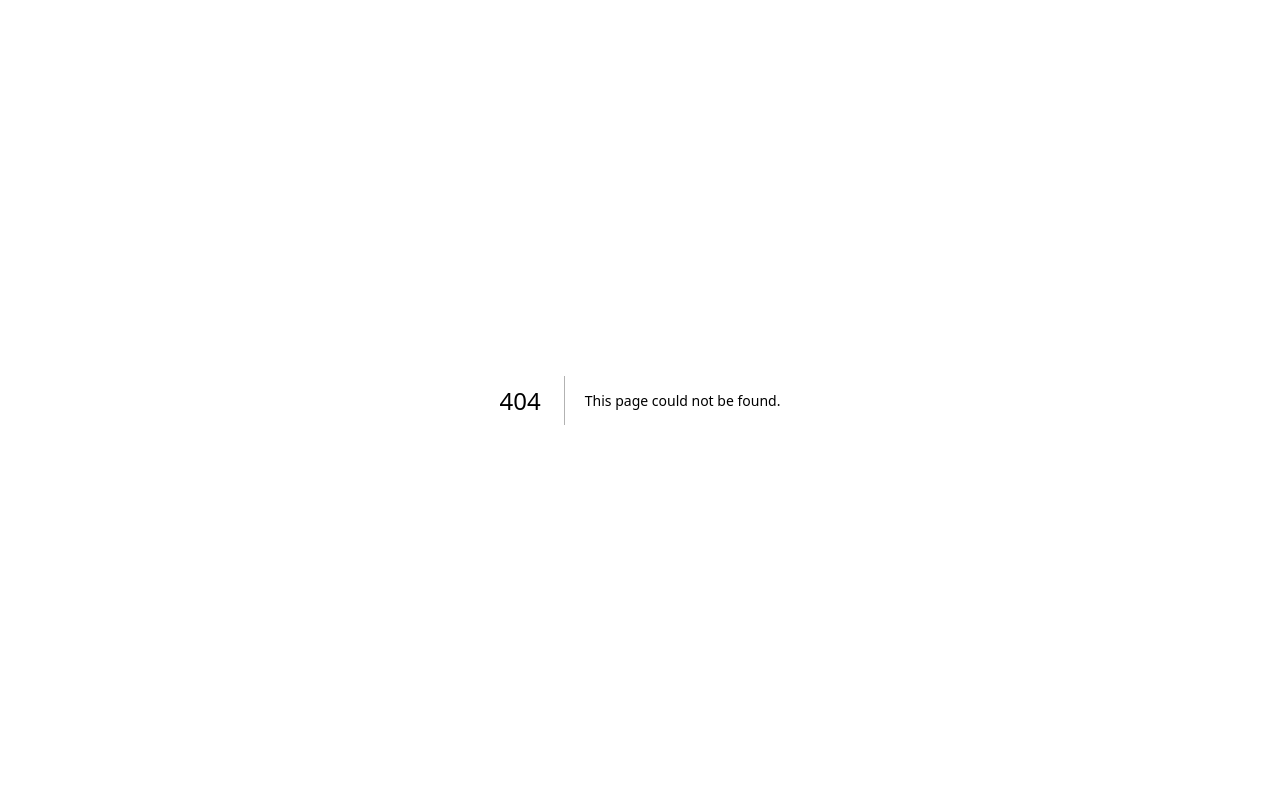
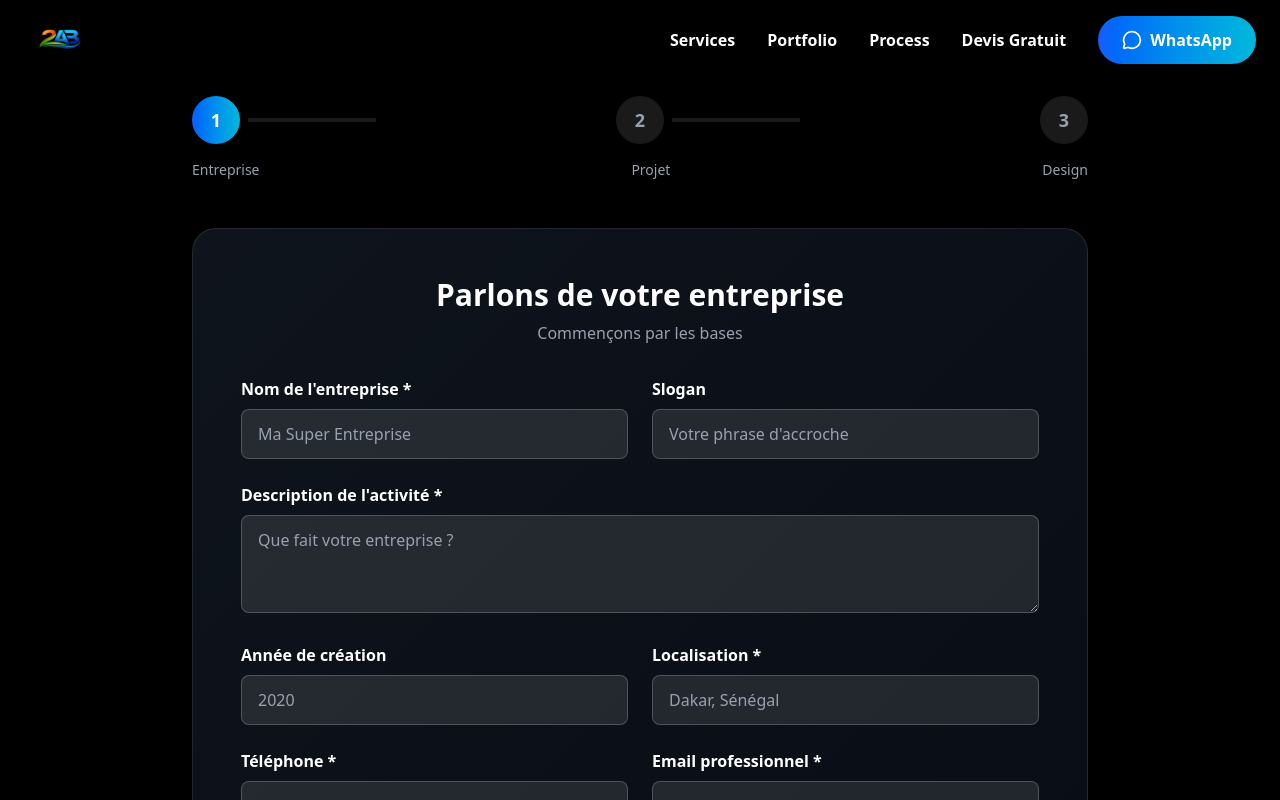
Before and after one commit to MOMOSIGMA/2AB-Holding, a Next.js app: page /devis in a window 1280 px wide. Before the commit this address had no page. Shown: the top 800 px of the page. Built offline with nearby package versions, Linux system fonts and the light colour scheme.

Commit message:
Add dedicated devis page, floating quote modal, and update WhatsApp number

```diff
--- /dev/null
+++ b/app/devis/page.tsx
@@ -0,0 +1,17 @@
+import Header from "@/components/Header";
+import Footer from "@/components/Footer";
+import ContactForm from "@/components/ContactForm";
+
+export default function DevisPage() {
+  return (
+    <>
+      <Header />
+      <main className="pt-24 px-6 pb-16 bg-black min-h-screen">
+        <div className="max-w-6xl mx-auto">
+          <ContactForm embedded />
+        </div>
+      </main>
+      <Footer />
+    </>
+  );
+}
--- a/app/page.tsx
+++ b/app/page.tsx
@@ -4,10 +4,9 @@ import ProblemSolution from "@/components/ProblemSolution";
 import Services from "@/components/Services";
 import Portfolio from "@/components/Portfolio";
 import Process from "@/components/Process";
-import ContactForm from "@/components/ContactForm";
 import CTA from "@/components/CTA";
 import Footer from "@/components/Footer";
-import FloatingWhatsApp from "@/components/FloatingWhatsApp";
+import FloatingQuoteModal from "@/components/FloatingQuoteModal";
 
 export default function Home() {
   return (
@@ -25,11 +24,10 @@ export default function Home() {
         <section id="process">
           <Process />
         </section>
-        <ContactForm />
         <CTA />
       </main>
       <Footer />
-      <FloatingWhatsApp />
+      <FloatingQuoteModal />
     </>
   );
 }
--- a/components/CTA.tsx
+++ b/components/CTA.tsx
@@ -39,7 +39,7 @@ export default function CTA() {
           {/* CTA Buttons */}
           <div className="flex flex-col sm:flex-row items-center justify-center gap-6 pt-8">
             <a
-              href="https://wa.me/221771463012"
+              href="https://wa.me/221762641751"
               target="_blank"
               rel="noopener noreferrer"
               className="group px-12 py-6 bg-white text-blue-600 rounded-full font-black text-xl shadow-2xl hover:shadow-white/50 transform hover:scale-110 transition-all duration-300 flex items-center gap-4"
@@ -54,7 +54,7 @@ export default function CTA() {
           <div className="flex flex-wrap items-center justify-center gap-12 pt-12 text-white/80 text-lg">
             <div className="flex items-center gap-3">
               <div className="w-3 h-3 bg-green-400 rounded-full animate-pulse"></div>
-              <span>Réponse en moins d'1h</span>
+              <span>Réponse en moins d&apos;1h</span>
             </div>
             <div>🇸🇳 Dakar, Sénégal</div>
             <div>⚡ Livraison rapide</div>
--- a/components/ContactForm.tsx
+++ b/components/ContactForm.tsx
@@ -31,7 +31,11 @@ interface FormData {
   successCriteria: string;
 }
 
-export default function ContactForm() {
+interface ContactFormProps {
+  embedded?: boolean;
+}
+
+export default function ContactForm({ embedded = false }: ContactFormProps) {
   const [step, setStep] = useState(1);
   const [formData, setFormData] = useState<FormData>({
     companyName: "",
@@ -110,7 +114,7 @@ ${formData.paymentMethods.length > 0 ? `• Paiements: ${formData.paymentMethods
 ${formData.successCriteria}`;
 
     const encodedMessage = encodeURIComponent(message);
-    window.open(`https://wa.me/221771463012?text=${encodedMessage}`, '_blank');
+    window.open(`https://wa.me/221762641751?text=${encodedMessage}`, '_blank');
   };
 
   const nextStep = () => {
@@ -151,7 +155,7 @@ ${formData.successCriteria}`;
 
       <div className="grid md:grid-cols-2 gap-6">
         <div>
-          <label className="block text-white font-semibold mb-2">Nom de l'entreprise *</label>
+          <label className="block text-white font-semibold mb-2">Nom de l&apos;entreprise *</label>
           <input
             type="text"
             name="companyName"
@@ -176,7 +180,7 @@ ${formData.successCriteria}`;
         </div>
 
         <div className="md:col-span-2">
-          <label className="block text-white font-semibold mb-2">Description de l'activité *</label>
+          <label className="block text-white font-semibold mb-2">Description de l&apos;activité *</label>
           <textarea
             name="activity"
             value={formData.activity}
@@ -367,8 +371,8 @@ ${formData.successCriteria}`;
             required
           >
             <option value="" className="bg-gray-900 text-gray-400">Sélectionnez...</option>
-            <option value="Oui, j'ai un logo" className="bg-gray-900 text-white">Oui, j'ai un logo</option>
-            <option value="Non, besoin d'un logo" className="bg-gray-900 text-white">Non, besoin d'un logo</option>
+            <option value="Oui, j'ai un logo" className="bg-gray-900 text-white">Oui, j&apos;ai un logo</option>
+            <option value="Non, besoin d'un logo" className="bg-gray-900 text-white">Non, besoin d&apos;un logo</option>
             <option value="En cours de création" className="bg-gray-900 text-white">En cours de création</option>
           </select>
         </div>
@@ -445,7 +449,7 @@ ${formData.successCriteria}`;
         </div>
 
         <div className="md:col-span-2">
-          <label className="block text-white font-semibold mb-2">👉 Qu'est-ce qui vous ferait dire que ce projet est un succès ? *</label>
+          <label className="block text-white font-semibold mb-2">👉 Qu&apos;est-ce qui vous ferait dire que ce projet est un succès ? *</label>
           <textarea
             name="successCriteria"
             value={formData.successCriteria}
@@ -460,32 +464,24 @@ ${formData.successCriteria}`;
     </div>
   );
 
-  const MotivationalBanner = ({ data }: { data: typeof motivationalMessages[0] }) => {
-    const Icon = data.icon;
-    return (
-      <div className={`mb-8 p-6 bg-gradient-to-r ${data.color} rounded-2xl text-white text-center`}>
-        <div className="flex items-center justify-center gap-3 mb-3">
-          <Icon className="w-8 h-8" />
-          <h4 className="text-2xl font-black">{data.title}</h4>
-        </div>
-        <p className="text-lg">{data.message}</p>
-      </div>
-    );
-  };
+  const currentMotivation = step > 1 ? motivationalMessages[step - 2] : null;
 
   return (
-    <section className="py-32 bg-gradient-to-br from-gray-900 to-black relative overflow-hidden" id="contact-form">
+    <section className={`${embedded ? "py-0 bg-transparent" : "py-32 bg-linear-to-br from-gray-900 to-black"} relative overflow-hidden`} id="contact-form">
       {/* Background grid */}
-      <div className="absolute inset-0 bg-[linear-gradient(to_right,#4f4f4f2e_1px,transparent_1px),linear-gradient(to_bottom,#4f4f4f2e_1px,transparent_1px)] bg-[size:64px_64px]"></div>
+      {!embedded && (
+        <div className="absolute inset-0 bg-[linear-gradient(to_right,#4f4f4f2e_1px,transparent_1px),linear-gradient(to_bottom,#4f4f4f2e_1px,transparent_1px)] bg-size-[64px_64px]"></div>
+      )}
 
-      <div className="container mx-auto px-6 relative z-10">
+      <div className={`${embedded ? "relative z-10" : "container mx-auto px-6 relative z-10"}`}>
         <div className="max-w-4xl mx-auto">
 
           {/* Header */}
+          {!embedded && (
             <div className="text-center mb-16">
               <h2 className="text-5xl md:text-7xl font-black text-white mb-6">
                 Lancez votre{" "}
-              <span className="bg-gradient-to-r from-blue-400 to-cyan-400 bg-clip-text text-transparent">
+                <span className="bg-linear-to-r from-blue-400 to-cyan-400 bg-clip-text text-transparent">
                   Projet
                 </span>
               </h2>
@@ -493,6 +489,7 @@ ${formData.successCriteria}`;
                 3 étapes rapides pour concrétiser votre vision digitale
               </p>
             </div>
+          )}
 
           {/* Progress Bar */}
           <div className="mb-12">
@@ -501,14 +498,14 @@ ${formData.successCriteria}`;
                 <div key={num} className="flex items-center">
                   <div className={`w-12 h-12 rounded-full flex items-center justify-center font-bold text-lg ${
                     step >= num
-                      ? 'bg-gradient-to-r from-blue-600 to-cyan-500 text-white'
+                      ? 'bg-linear-to-r from-blue-600 to-cyan-500 text-white'
                       : 'bg-white/10 text-gray-400'
                   }`}>
                     {step > num ? <CheckCircle className="w-6 h-6" /> : num}
                   </div>
                   {num < 3 && (
                     <div className={`w-24 md:w-32 h-1 mx-2 ${
-                      step > num ? 'bg-gradient-to-r from-blue-600 to-cyan-500' : 'bg-white/10'
+                      step > num ? 'bg-linear-to-r from-blue-600 to-cyan-500' : 'bg-white/10'
                     }`} />
                   )}
                 </div>
@@ -522,10 +519,18 @@ ${formData.successCriteria}`;
           </div>
 
           {/* Motivational Banner */}
-          {step > 1 && <MotivationalBanner data={motivationalMessages[step - 2]} />}
+          {currentMotivation && (
+            <div className={`mb-8 p-6 bg-linear-to-r ${currentMotivation.color} rounded-2xl text-white text-center`}>
+              <div className="flex items-center justify-center gap-3 mb-3">
+                <currentMotivation.icon className="w-8 h-8" />
+                <h4 className="text-2xl font-black">{currentMotivation.title}</h4>
+              </div>
+              <p className="text-lg">{currentMotivation.message}</p>
+            </div>
+          )}
 
           {/* Form */}
-          <form onSubmit={handleSubmit} className="bg-gradient-to-br from-gray-800/50 to-gray-900/50 backdrop-blur-xl border border-white/10 rounded-3xl p-8 md:p-12">
+          <form onSubmit={handleSubmit} className="bg-linear-to-br from-gray-800/50 to-gray-900/50 backdrop-blur-xl border border-white/10 rounded-3xl p-8 md:p-12">
             {step === 1 && renderStep1()}
             {step === 2 && renderStep2()}
             {step === 3 && renderStep3()}
@@ -547,7 +552,7 @@ ${formData.successCriteria}`;
                 <button
                   type="button"
                   onClick={nextStep}
-                  className="ml-auto flex items-center gap-2 px-8 py-4 bg-gradient-to-r from-blue-600 to-cyan-500 text-white rounded-full font-bold text-lg shadow-2xl hover:shadow-cyan-500/50 transform hover:scale-105 transition-all"
+                  className="ml-auto flex items-center gap-2 px-8 py-4 bg-linear-to-r from-blue-600 to-cyan-500 text-white rounded-full font-bold text-lg shadow-2xl hover:shadow-cyan-500/50 transform hover:scale-105 transition-all"
                 >
                   Continuer
                   <ArrowRight className="w-6 h-6" />
@@ -555,7 +560,7 @@ ${formData.successCriteria}`;
               ) : (
                 <button
                   type="submit"
-                  className="ml-auto flex items-center gap-2 px-10 py-5 bg-gradient-to-r from-green-600 to-emerald-500 text-white rounded-full font-black text-xl shadow-2xl hover:shadow-green-500/50 transform hover:scale-105 transition-all"
+                  className="ml-auto flex items-center gap-2 px-10 py-5 bg-linear-to-r from-green-600 to-emerald-500 text-white rounded-full font-black text-xl shadow-2xl hover:shadow-green-500/50 transform hover:scale-105 transition-all"
                 >
                   <Trophy className="w-7 h-7" />
                   Envoyer mon projet
--- /dev/null
+++ b/components/FloatingQuoteModal.tsx
@@ -0,0 +1,64 @@
+"use client";
+
+import { useEffect, useState } from "react";
+import { FileText, X } from "lucide-react";
+import ContactForm from "@/components/ContactForm";
+import Link from "next/link";
+
+export default function FloatingQuoteModal() {
+  const [showButton, setShowButton] = useState(false);
+  const [isOpen, setIsOpen] = useState(false);
+
+  useEffect(() => {
+    const handleScroll = () => {
+      setShowButton(window.scrollY > 300);
+    };
+
+    window.addEventListener("scroll", handleScroll);
+    return () => window.removeEventListener("scroll", handleScroll);
+  }, []);
+
+  return (
+    <>
+      {showButton && (
+        <button
+          type="button"
+          onClick={() => setIsOpen(true)}
+          className="fixed bottom-6 right-6 z-50 px-5 py-4 bg-linear-to-r from-blue-600 to-cyan-500 text-white rounded-full font-bold shadow-2xl hover:shadow-cyan-500/50 transition-all"
+          aria-label="Ouvrir le formulaire de devis"
+        >
+          <span className="flex items-center gap-2">
+            <FileText className="w-5 h-5" />
+            Devis gratuit
+          </span>
+        </button>
+      )}
+
+      {isOpen && (
+        <div className="fixed inset-0 z-60 bg-black/80 backdrop-blur-sm p-4 md:p-8 overflow-y-auto">
+          <div className="max-w-5xl mx-auto relative">
+            <button
+              type="button"
+              onClick={() => setIsOpen(false)}
+              className="sticky top-4 ml-auto mb-4 flex items-center justify-center w-11 h-11 rounded-full bg-white/10 text-white hover:bg-white/20 transition-colors"
+              aria-label="Fermer le formulaire"
+            >
+              <X className="w-6 h-6" />
+            </button>
+
+            <div className="mb-6 text-center">
+              <Link
+                href="/devis"
+                className="inline-flex items-center gap-2 px-4 py-2 bg-white/10 text-white rounded-full hover:bg-white/20 transition-colors"
+              >
+                Ouvrir la page devis
+              </Link>
+            </div>
+
+            <ContactForm embedded />
+          </div>
+        </div>
+      )}
+    </>
+  );
+}
--- a/components/FloatingWhatsApp.tsx
+++ b/components/FloatingWhatsApp.tsx
@@ -1,6 +1,6 @@
 "use client";
 
-import { MessageCircle, X } from "lucide-react";
+import { MessageCircle } from "lucide-react";
 import { useState } from "react";
 
 export default function FloatingWhatsApp() {
@@ -10,7 +10,7 @@ export default function FloatingWhatsApp() {
     <>
       {/* Floating Button */}
       <a
-        href="https://wa.me/221771463012"
+        href="https://wa.me/221762641751"
         target="_blank"
         rel="noopener noreferrer"
         className="fixed bottom-6 right-6 z-50 group"
@@ -29,7 +29,7 @@ export default function FloatingWhatsApp() {
           {/* Tooltip */}
           {isOpen && (
             <div className="absolute bottom-full right-0 mb-4 bg-white text-gray-900 px-4 py-3 rounded-lg shadow-xl whitespace-nowrap animate-fade-in">
-              <div className="font-semibold">Besoin d'aide ?</div>
+              <div className="font-semibold">Besoin d&apos;aide ?</div>
               <div className="text-sm text-gray-600">Discutons sur WhatsApp</div>
               <div className="absolute top-full right-6 w-0 h-0 border-l-8 border-r-8 border-t-8 border-transparent border-t-white"></div>
             </div>
--- a/components/Header.tsx
+++ b/components/Header.tsx
@@ -3,6 +3,7 @@
 import { useState, useEffect } from "react";
 import { Menu, X, MessageCircle } from "lucide-react";
 import Image from "next/image";
+import Link from "next/link";
 
 export default function Header() {
   const [isScrolled, setIsScrolled] = useState(false);
@@ -28,7 +29,7 @@ export default function Header() {
       <div className="container mx-auto px-6">
         <div className="flex items-center justify-between h-20">
           {/* Logo */}
-          <a href="#" className="flex items-center group">
+          <Link href="/" className="flex items-center group">
             <Image
               src="/Logo.png"
               alt="2AB Holding Logo"
@@ -37,47 +38,47 @@ export default function Header() {
               className="h-12 w-auto transition-all group-hover:scale-105"
               priority
             />
-          </a>
+          </Link>
 
           {/* Desktop Navigation */}
           <nav className="hidden md:flex items-center gap-8">
-            <a
-              href="#services"
+            <Link
+              href="/#services"
               className={`font-semibold transition-colors ${
                 isScrolled ? "text-gray-300 hover:text-cyan-400" : "text-white hover:text-cyan-400"
               }`}
             >
               Services
-            </a>
-            <a
-              href="#portfolio"
+            </Link>
+            <Link
+              href="/#portfolio"
               className={`font-semibold transition-colors ${
                 isScrolled ? "text-gray-300 hover:text-cyan-400" : "text-white hover:text-cyan-400"
               }`}
             >
               Portfolio
-            </a>
-            <a
-              href="#process"
+            </Link>
+            <Link
+              href="/#process"
               className={`font-semibold transition-colors ${
                 isScrolled ? "text-gray-300 hover:text-cyan-400" : "text-white hover:text-cyan-400"
               }`}
             >
               Process
-            </a>
-            <a
-              href="#contact-form"
+            </Link>
+            <Link
+              href="/devis"
               className={`font-semibold transition-colors ${
                 isScrolled ? "text-gray-300 hover:text-cyan-400" : "text-white hover:text-cyan-400"
               }`}
             >
               Devis Gratuit
-            </a>
+            </Link>
             <a
-              href="https://wa.me/221771463012"
+              href="https://wa.me/221762641751"
               target="_blank"
               rel="noopener noreferrer"
-              className="flex items-center gap-2 px-6 py-3 bg-gradient-to-r from-blue-600 to-cyan-500 text-white rounded-full font-bold shadow-lg hover:shadow-cyan-500/50 transform hover:scale-105 transition-all"
+              className="flex items-center gap-2 px-6 py-3 bg-linear-to-r from-blue-600 to-cyan-500 text-white rounded-full font-bold shadow-lg hover:shadow-cyan-500/50 transform hover:scale-105 transition-all"
             >
               <MessageCircle className="w-5 h-5" />
               WhatsApp
@@ -102,39 +103,39 @@ export default function Header() {
         {isMobileMenuOpen && (
           <div className="md:hidden py-6 bg-black/95 backdrop-blur-xl border-t border-white/10">
             <nav className="flex flex-col gap-4">
-              <a
-                href="#services"
+              <Link
+                href="/#services"
                 className="text-gray-300 font-semibold hover:text-cyan-400 transition-colors py-2"
                 onClick={() => setIsMobileMenuOpen(false)}
               >
                 Services
-              </a>
-              <a
-                href="#portfolio"
+              </Link>
+              <Link
+                href="/#portfolio"
                 className="text-gray-300 font-semibold hover:text-cyan-400 transition-colors py-2"
                 onClick={() => setIsMobileMenuOpen(false)}
               >
                 Portfolio
-              </a>
-              <a
-                href="#process"
+              </Link>
+              <Link
+                href="/#process"
                 className="text-gray-300 font-semibold hover:text-cyan-400 transition-colors py-2"
                 onClick={() => setIsMobileMenuOpen(false)}
               >
                 Process
-              </a>
-              <a
-                href="#contact-form"
+              </Link>
+              <Link
+                href="/devis"
                 className="text-gray-300 font-semibold hover:text-cyan-400 transition-colors py-2"
                 onClick={() => setIsMobileMenuOpen(false)}
               >
                 Devis Gratuit
-              </a>
+              </Link>
               <a
-                href="https://wa.me/221771463012"
+                href="https://wa.me/221762641751"
                 target="_blank"
                 rel="noopener noreferrer"
-                className="flex items-center gap-2 px-6 py-3 bg-gradient-to-r from-blue-600 to-cyan-500 text-white rounded-full font-bold shadow-lg w-fit mt-2"
+                className="flex items-center gap-2 px-6 py-3 bg-linear-to-r from-blue-600 to-cyan-500 text-white rounded-full font-bold shadow-lg w-fit mt-2"
               >
                 <MessageCircle className="w-5 h-5" />
                 WhatsApp
--- a/components/Hero.tsx
+++ b/components/Hero.tsx
@@ -67,7 +67,7 @@ export default function Hero() {
             {/* CTA Buttons */}
             <div className="flex flex-col sm:flex-row items-center justify-center gap-6 pt-4">
               <a
-                href="https://wa.me/221771463012"
+                href="https://wa.me/221762641751"
                 target="_blank"
                 rel="noopener noreferrer"
                 className="group relative px-10 py-5 bg-gradient-to-r from-blue-600 via-cyan-500 to-purple-600 text-white rounded-full font-bold text-lg shadow-2xl hover:shadow-cyan-500/50 transform hover:scale-110 transition-all duration-300 overflow-hidden"
--- a/components/Portfolio.tsx
+++ b/components/Portfolio.tsx
@@ -144,7 +144,7 @@ export default function Portfolio() {
                 Votre projet pourrait être le prochain sur cette liste
               </p>
               <a
-                href="https://wa.me/221771463012"
+                href="https://wa.me/221762641751"
                 className="group px-10 py-5 bg-gradient-to-r from-blue-600 to-cyan-500 text-white rounded-full font-bold text-lg shadow-2xl hover:shadow-cyan-500/50 transform hover:scale-110 transition-all duration-300 flex items-center gap-3"
               >
                 Discutons de votre vision
--- a/components/ProblemSolution.tsx
+++ b/components/ProblemSolution.tsx
@@ -33,7 +33,7 @@ export default function ProblemSolution() {
               </p>
 
               <a
-                href="https://wa.me/221771463012"
+                href="https://wa.me/221762641751"
                 target="_blank"
                 rel="noopener noreferrer"
                 className="inline-flex items-center gap-3 px-8 py-4 bg-gradient-to-r from-blue-600 to-cyan-500 text-white rounded-full font-bold text-lg shadow-xl hover:shadow-2xl transform hover:scale-105 transition-all duration-300"
--- a/components/Process.tsx
+++ b/components/Process.tsx
@@ -41,7 +41,7 @@ export default function Process() {
               <span className="bg-gradient-to-r from-blue-400 to-cyan-400 bg-clip-text text-transparent"> Efficace</span>
             </h2>
             <p className="text-xl text-gray-400 max-w-2xl mx-auto">
-              De l'idée au site en ligne en 3 étapes. C'est tout.
+              De l&apos;idée au site en ligne en 3 étapes. C&apos;est tout.
             </p>
           </div>
 
@@ -93,7 +93,7 @@ export default function Process() {
                 Prêt à démarrer ? Premier échange gratuit sans engagement
               </p>
               <a
-                href="https://wa.me/221771463012"
+                href="https://wa.me/221762641751"
                 target="_blank"
                 rel="noopener noreferrer"
                 className="px-10 py-5 bg-gradient-to-r from-blue-600 to-cyan-500 text-white rounded-full font-bold text-lg shadow-2xl hover:shadow-cyan-500/50 transform hover:scale-110 transition-all duration-300 flex items-center gap-3"
--- a/components/Services.tsx
+++ b/components/Services.tsx
@@ -133,7 +133,7 @@ export default function Services() {
           {/* CTA */}
           <div className="text-center mt-20">
             <a
-              href="https://wa.me/221771463012"
+              href="https://wa.me/221762641751"
               className="inline-flex items-center gap-3 px-10 py-5 bg-gradient-to-r from-blue-600 to-cyan-500 text-white rounded-full font-bold text-lg shadow-2xl hover:shadow-cyan-500/50 transform hover:scale-110 transition-all duration-300"
             >
               Discutons de votre projet
```
Lines whose indentation alone changed are shown as unchanged.
